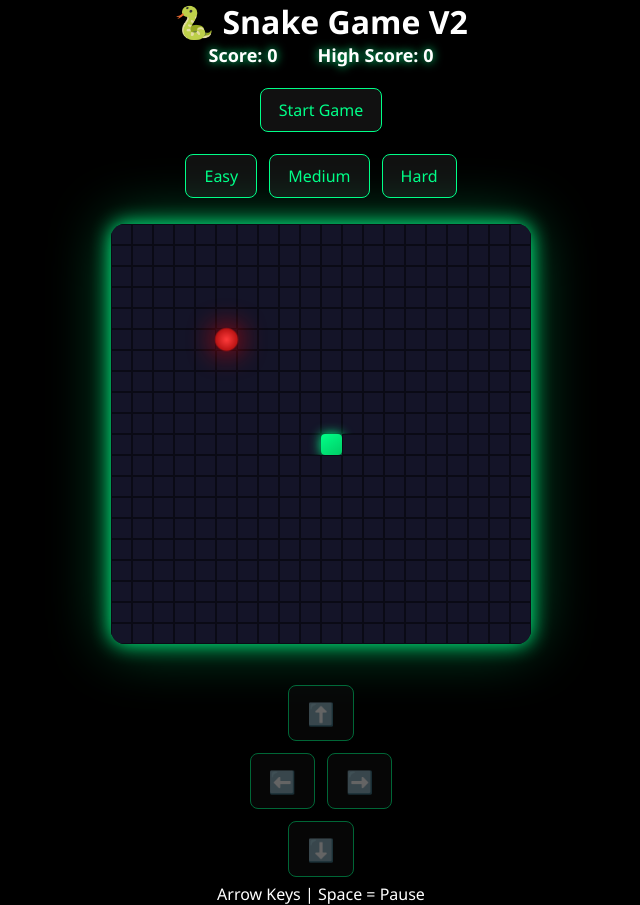
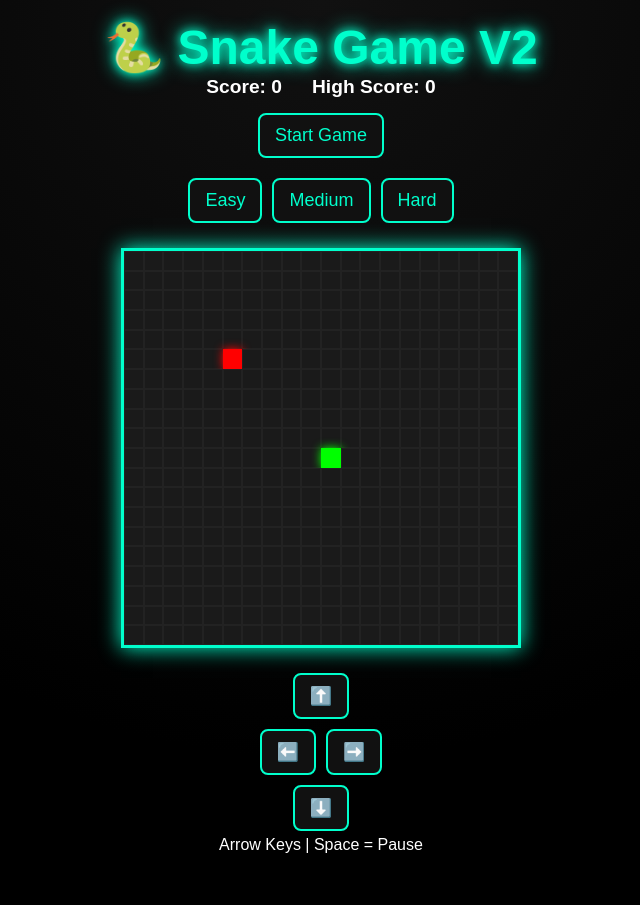
Before and after one commit to phwarat0212-netizen/reactweb, a React app: page / in a window 1280 px wide. Shown: the whole page, without its empty margins (319-959 px from the left). After the commit the page ends 874 px from the top, so only its background shows below. Built offline with nearby package versions, Linux system fonts and the light colour scheme; the HTML template or start-up script is replaced by a standard one.

Commit message:
update snake game4.2.5

```diff
--- a/src/App.css
+++ b/src/App.css
@@ -1,117 +1,79 @@
-/* 🌌 DARK NEON GLOW THEME */
-
-body {
-  margin: 0;
-  padding: 0;
-  background: radial-gradient(circle at center, #0a0a12, #000000);
-  color: #ffffff; /* ขาวชัดบนพื้นมืด */
-  font-family: "Segoe UI", Arial, sans-serif;
+.container {
+  text-align: center;
+  font-family: Arial, sans-serif;
+  min-height: 100vh;
+  background: radial-gradient(circle at top, #111 0%, #000 70%);
+  color: #fff;
+  padding: 20px;
 }
 
-/* จัดกลางจอ */
-.container {
-  min-height: 100vh;
-  display: flex;
-  flex-direction: column;
-  align-items: center;
-  justify-content: center;
-  text-align: center;
+/* หัวข้อ */
+h1 {
+  font-size: 3rem;
+  color: #00ffcc;
+  text-shadow: 0 0 10px #00ffcc, 0 0 20px #00ffcc;
 }
 
-/* Scoreboard */
+/* scoreboard */
 .scoreboard {
   display: flex;
   justify-content: center;
-  gap: 40px;
-  margin-bottom: 15px;
+  gap: 30px;
+  margin-bottom: 10px;
   font-weight: bold;
-  font-size: 18px;
-  text-shadow: 0 0 10px #00ff88;
+  font-size: 1.2rem;
 }
 
-/* กระดาน */
+/* board */
 .board {
   display: grid;
   width: 90vw;
-  max-width: 420px;
+  max-width: 400px;
   aspect-ratio: 1;
-  margin: 20px 0;
-  border-radius: 14px;
-  overflow: hidden;
-  background: #0f0f1f;
-  box-shadow:
-    0 0 20px #00ff88,
-    0 0 60px rgba(0, 255, 136, 0.4);
+  margin: 20px auto;
+  background: #111;
+  border: 3px solid #00ffcc;
+  box-shadow: 0 0 20px #00ffcc;
 }
 
-/* ช่อง */
+/* cell */
 .cell {
-  background: #141428;
-  border: 1px solid #0a0a15;
+  background: #1a1a1a;
+  border: 1px solid #222;
 }
 
-/* งู */
+/* snake */
 .snake {
-  background: linear-gradient(145deg, #00ff88, #00cc66);
-  box-shadow: 0 0 12px #00ff88;
-  border-radius: 4px;
+  background: #00ff00;
+  box-shadow: 0 0 10px #00ff00;
 }
 
-/* หัวงู */
-.snake.head {
-  background: linear-gradient(145deg, #00ffaa, #00dd77);
-  box-shadow: 0 0 20px #00ffaa;
+/* food */
+.food {
+  background: red;
+  box-shadow: 0 0 10px red;
 }
 
-/* อาหาร */
-.food {
-  background: radial-gradient(circle, #ff3c3c, #990000);
-  border-radius: 50%;
-  box-shadow: 0 0 18px red;
-  animation: pulse 0.8s infinite alternate;
-}
-
-@keyframes pulse {
-  from {
-    transform: scale(0.9);
-    box-shadow: 0 0 10px red;
-  }
-  to {
-    transform: scale(1.1);
-    box-shadow: 0 0 25px red;
-  }
-}
-
-/* ปุ่ม */
-button {
-  background: #111;
-  color: #00ff88;
-  border: 1px solid #00ff88;
-  padding: 10px 18px;
-  margin: 6px;
-  border-radius: 8px;
-  cursor: pointer;
-  transition: 0.25s;
-  font-size: 16px;
-}
-
-button:hover {
-  background: #00ff88;
-  color: #000;
-  box-shadow: 0 0 15px #00ff88;
-  transform: scale(1.05);
-}
-
-button:disabled {
-  opacity: 0.4;
-  cursor: not-allowed;
-}
-
+/* controls */
 .controls {
   margin-top: 15px;
 }
 
-.controls button {
-  font-size: 22px;
-  padding: 12px 18px;
+/* buttons */
+button {
+  font-size: 18px;
+  margin: 5px;
+  padding: 10px 15px;
+  background: #111;
+  color: #00ffcc;
+  border: 2px solid #00ffcc;
+  border-radius: 8px;
+  cursor: pointer;
+  transition: 0.3s;
 }
+
+button:hover {
+  background: #00ffcc;
+  color: #000;
+  box-shadow: 0 0 15px #00ffcc;
+}
```
